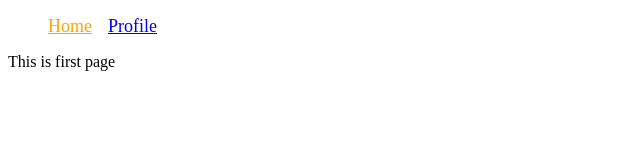
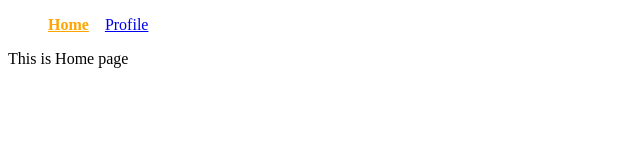
Before and after one commit to christianboyle/react-router-6-course, a React (Vite) app: page / in a window 1280 px wide. Shown: the top 160 px of the page, without its empty margins (0-640 px from the left). Built offline with nearby package versions, Linux system fonts and the light colour scheme.

Commit message:
handle 404 page

```diff
--- a/src/components/Header.jsx
+++ b/src/components/Header.jsx
@@ -3,17 +3,12 @@ import { Link, NavLink } from 'react-router-dom'
 
 const Header = () => {
   return (
+    <>
       <ul>
         <li>
           <NavLink
             to='/'
-          //className={({ isActive }) => (isActive ? 'highlight' : '')}
-          style={({ isActive }) => {
-            return {
-              color: isActive ? 'orange' : '',
-              fontSize: '18px'
-            }
-          }}
+            className={({ isActive }) => (isActive ? 'highlight' : '')}
           >
             Home
           </NavLink>
@@ -21,18 +16,13 @@ const Header = () => {
         <li>
           <NavLink
             to='/profile'
-          //className={({ isActive }) => (isActive ? 'highlight' : '')}
-          style={({ isActive }) => {
-            return {
-              color: isActive ? 'orange' : '',
-              fontSize: '18px'
-            }
-          }}
+            className={({ isActive }) => (isActive ? 'highlight' : '')}
           >
             Profile
           </NavLink>
         </li>
       </ul>
+    </>
   )
 }
 
--- a/src/components/Home.jsx
+++ b/src/components/Home.jsx
@@ -1,7 +1,7 @@
 import React from 'react'
 
 const Home = () => {
-  return <div>This is first page</div>
+  return <div>This is Home page</div>
 }
 
 export default Home
--- /dev/null
+++ b/src/components/NotFound.jsx
@@ -0,0 +1,12 @@
+import React from 'react'
+import { Link } from 'react-router-dom'
+
+const NotFound = () => {
+  return (
+    <div>
+      Page not found. Go back to <Link to='/'>Home</Link>
+    </div>
+  )
+}
+
+export default NotFound
--- a/src/components/Profile.jsx
+++ b/src/components/Profile.jsx
@@ -1,7 +1,7 @@
 import React from 'react'
 
 const Profile = () => {
-  return <div>This is second page</div>
+  return <div>This is Profile page</div>
 }
 
 export default Profile
--- a/src/main.jsx
+++ b/src/main.jsx
@@ -1,10 +1,11 @@
 import React from 'react'
 import ReactDOM from 'react-dom/client'
-import { BrowserRouter, Route, Routes } from 'react-router-dom'
+import { BrowserRouter, Navigate, Route, Routes } from 'react-router-dom'
 import App from './App'
 import Home from './components/Home'
 import Profile from './components/Profile'
 import Header from './components/Header'
+import NotFound from './components/NotFound'
 import './index.css'
 
 ReactDOM.createRoot(document.getElementById('root')).render(
@@ -13,6 +14,8 @@ ReactDOM.createRoot(document.getElementById('root')).render(
     <Routes>
       <Route path='/' element={<Home />} />
       <Route path='/profile' element={<Profile />} />
+      <Route path='*' element={<NotFound />} />
+      {/* <Route path='*' element={<Navigate to='/' />} /> */}
     </Routes>
   </BrowserRouter>
 )
```
Lines whose indentation alone changed are shown as unchanged.
